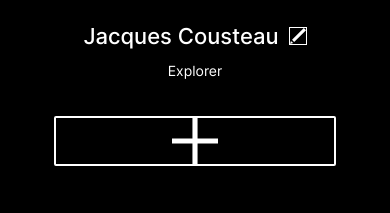
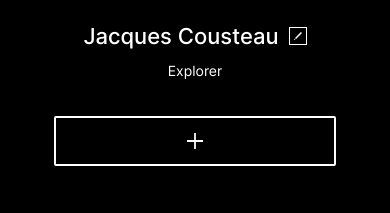
Before and after one commit to wolv2099/se_project_aroundtheus, a plain HTML site: page index.html in a window 390 px wide. Shown: the part 247-460 px from the top of the page. Drawn offline with Linux system fonts and the light colour scheme.

Commit message:
fixed background size

```diff
--- a/blocks/profile.css
+++ b/blocks/profile.css
@@ -67,7 +67,7 @@
   margin-left: auto;
   padding: 0;
   cursor: pointer;
-  background-size: contain;
+  background-size: 22px;
 }
 
 .profile__add-button:hover {
@@ -110,7 +110,7 @@
     width: 18px;
     height: 18px;
     margin: 0;
-    background-size: contain;
+    background-size: 7.5px;
   }
 
   .profile__description {
@@ -125,5 +125,6 @@
     max-width: 282px;
     width: 100%;
     margin: 0 auto;
+    background-size: 16px;
   }
 }
```
